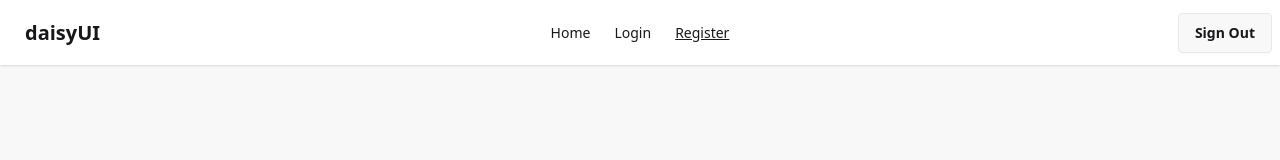
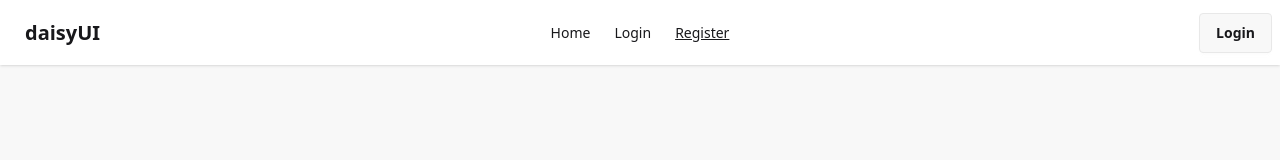
Before and after one commit to shiamrahman2/react-router-authentication, a React (Vite) app: page /register in a window 1280 px wide. Shown: the top 160 px of the page. Built offline with nearby package versions, Linux system fonts and the light colour scheme; no server answers.

Commit message:
signOut successfully complete

```diff
--- a/src/Components/Login/Login.jsx
+++ b/src/Components/Login/Login.jsx
@@ -12,6 +12,7 @@ const Login = () => {
          signInUser(email,password)
           .then(result=>{
             console.log(result.user);
+            event.target.reset();
           }).catch(error=>{
             console.log(error);
           })
--- a/src/Components/Navbar/Navbar.jsx
+++ b/src/Components/Navbar/Navbar.jsx
@@ -4,7 +4,15 @@ import './Navbar.css';
 import { AuthContext } from '../../Contexts/AuthContext';
 
 const Navbar = () => {
-    const user=use(AuthContext);
+    const {user,signOutUser}=use(AuthContext);
+    const handleSignOut=()=>{
+      signOutUser()
+       .then(()=>{
+
+       }).catch(error=>{
+        console.log(error);
+       })
+    }
     const links=<>
     <li><NavLink to='/'>Home</NavLink></li>
     <li><NavLink to='/login'>Login</NavLink></li>
@@ -31,7 +39,9 @@ const Navbar = () => {
     </ul>
   </div>
   <div className="navbar-end">
-    {user ?  <a className="btn">Sign Out</a>: <Link to='/login'><a className="btn">Login</a></Link> }
+    {user ? (
+        <button onClick={handleSignOut} className="btn">Sign Out</button>) :
+        (<Link to="/login" className="btn">Login</Link> )}
   </div>
 </div>
     );
--- a/src/Components/Register/Register.jsx
+++ b/src/Components/Register/Register.jsx
@@ -13,6 +13,7 @@ const Register = () => {
         createUser(email,password)
           .then(result=>{
             console.log(result.user)
+             event.target.reset();
           })
           .catch(error=>{
             console.log(error);
--- a/src/Contexts/AuthProvider.jsx
+++ b/src/Contexts/AuthProvider.jsx
@@ -1,6 +1,6 @@
 import React, { useEffect, useState } from 'react';
 import { AuthContext } from './AuthContext';
-import { createUserWithEmailAndPassword, onAuthStateChanged, signInWithEmailAndPassword } from 'firebase/auth';
+import { createUserWithEmailAndPassword, onAuthStateChanged, signInWithEmailAndPassword, signOut } from 'firebase/auth';
 import { auth } from '../Firebase/Firebase.config';
 
 const AuthProvider = ({children}) => {
@@ -10,6 +10,9 @@ const AuthProvider = ({children}) => {
     }
     const signInUser=(email,password)=>{
         return signInWithEmailAndPassword(auth,email,password);
+    }
+    const signOutUser=()=>{
+        return signOut(auth);
     }
     // current user information
     // onAuthStateChanged(auth,(currentUser=>{
@@ -27,13 +30,14 @@ const AuthProvider = ({children}) => {
             }))
             //clear the observer unmount
             return ()=>{
-                unSubscribe();
+                unSubscribe();// unmount
             }
     },[])
     const AuthInfo={
         user,
        createUser,
        signInUser,
+       signOutUser,
     }
     return (
         <div>
```
